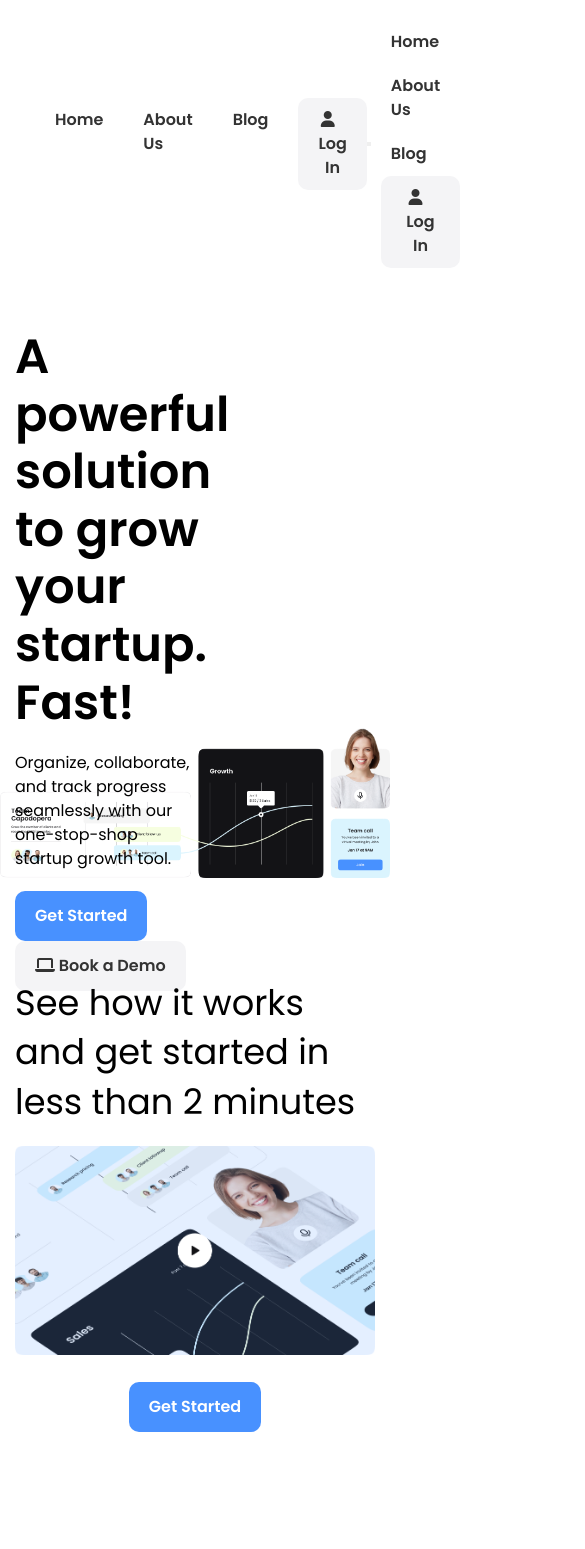
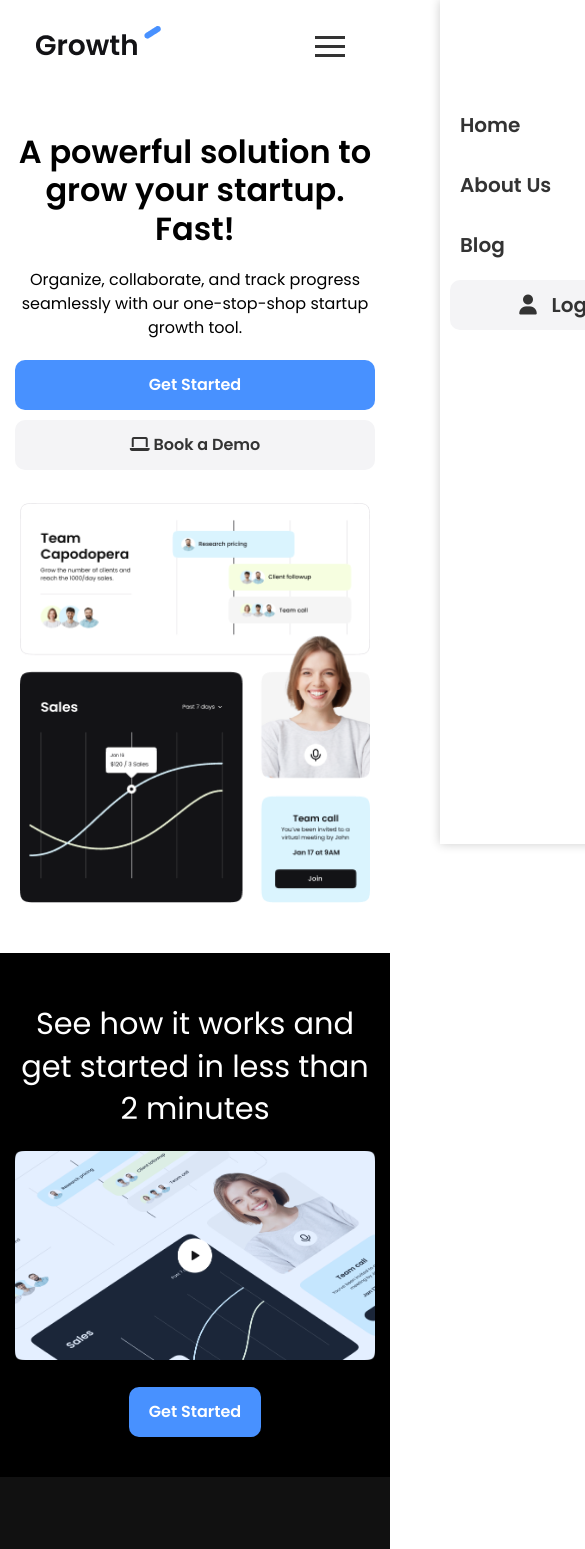
Before and after one commit to monstor13/-Evaluacion-General-de-recuperacion, a plain HTML site: page index.html in a window 390 px wide. Shown: the top 1549 px of the page, 585 px wide, since content can reach past the window. Drawn offline with Linux system fonts and the light colour scheme.

Commit message:
PROYECTO FINALIZADO 🎆🎆

```diff
--- a/css/style.css
+++ b/css/style.css
@@ -350,3 +350,150 @@
     font-weight: normal;
     margin: 10px 0 5px;
   }
+
+  .text-center {
+    text-align: center;
+  }
+
+  /* Background */
+  .bg-primary {
+    background: var(--primary-color);
+    color: #fff;
+  }
+
+  .bg-light {
+    background: var(--light-color);
+    color: #333;
+  }
+
+  .bg-dark {
+    background: var(--dark-color);
+    color: #fff;
+  }
+
+  .bg-black {
+    background: #000;
+    color: #fff;
+  }
+
+  /* Hamburger Button */
+  .hamburger-button {
+    display: none;
+    background: none;
+    border: none;
+    cursor: pointer;
+    padding: 10px;
+    z-index: 1000;
+  }
+
+  .hamburger-button .hamburger-line {
+    width: 30px;
+    height: 3px;
+    background: #333;
+    margin: 6px 0;
+  }
+
+  /* Mobile Menu */
+  .mobile-menu {
+    position: fixed;
+    top: 0;
+    right: -300px;
+    width: 250px;
+    height: 100%;
+    z-index: 100;
+    background: #fff;
+    box-shadow: 0px 0px 10px rgba(0, 0, 0, 0.2);
+    transition: right 0.3s ease-in-out;
+  }
+
+  .mobile-menu.active {
+    right: 0;
+  }
+
+  .mobile-menu ul {
+    margin-top: 100px;
+    padding-right: 10px;
+  }
+
+  .mobile-menu ul li {
+    margin: 10px 0;
+  }
+
+  .mobile-menu ul li a {
+    font-size: 20px;
+    transition: 0.3s;
+  }
+
+  /* Media Queries */
+  @media (max-width: 960px) {
+    .text-xxl {
+      font-size: 2.5rem;
+    }
+  }
+
+  @media (max-width: 670px) {
+    .navbar .main-menu {
+      display: none;
+    }
+
+    .navbar .hamburger-button {
+      display: block;
+    }
+
+    .hero .container {
+      background: url('../images/hero-bg-mobile.png') no-repeat;
+      background-size: 350px 400px;
+      background-position: bottom;
+      height: 770px;
+    }
+
+    .hero .hero-content,
+    .hero .hero-text {
+      width: 100%;
+      text-align: center;
+    }
+
+    .hero .hero-buttons .btn {
+      margin-bottom: 10px;
+      display: block;
+      width: 100%;
+    }
+
+    .testimonials .testimonials-heading {
+      max-width: 100%;
+      text-align: center;
+    }
+
+    .testimonials .testimonials-grid,
+    .pricing .pricing-grid,
+    .footer .footer-grid {
+      grid-template-columns: 1fr;
+    }
+
+    .footer .card {
+      margin-right: 0;
+    }
+
+    .footer .footer-grid > div {
+      text-align: center;
+    }
+
+    /* Text */
+    .text-xl {
+      font-size: 1.9rem;
+    }
+
+    .text-lg {
+      font-size: 1.5rem;
+    }
+
+    .text-md {
+      font-size: 1.1rem;
+    }
+  }
+
+  @media (max-width: 500px) {
+    .text-xxl {
+      font-size: 2rem;
+    }
+  }
```
